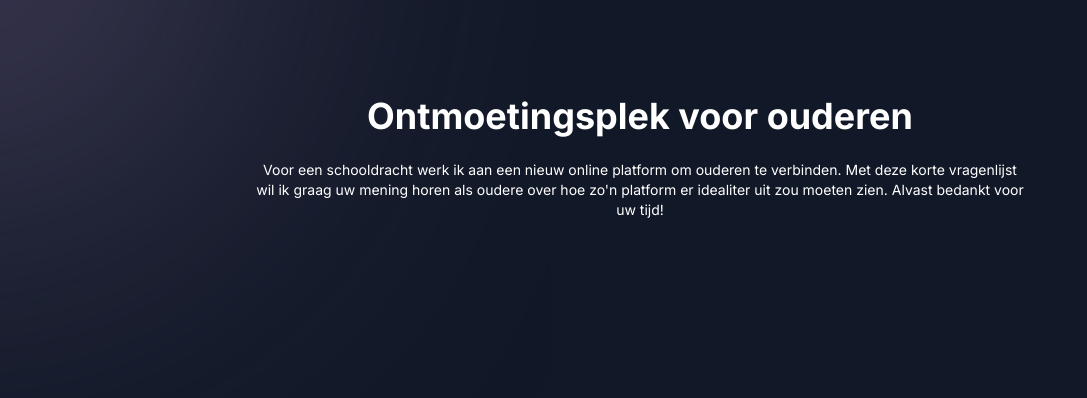
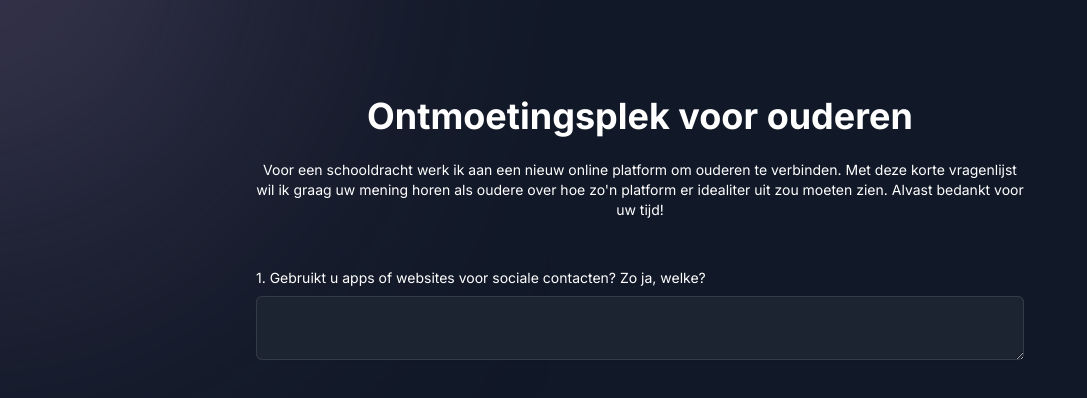
Before and after one commit to youri-pols/ontmoetingsplek-voor-ouderen-survey, a Next.js app: page / in a window 1280 px wide. Shown: the top 398 px of the page, without its empty margins (0-1087 px from the left). Built offline with nearby package versions, Linux system fonts and the light colour scheme.

Commit message:
Adding field

```diff
--- /dev/null
+++ b/pages/components/fields.tsx
@@ -0,0 +1,8 @@
+export function TextField({ label, name }: { label: string; name: string }) {
+    return (
+        <div className="field">
+            <label className="text-sm pb-2 block">{label}</label>
+            <textarea name={name} id={name} className="block w-full bg-blue-new rounded-md border-0 text-white-800 px-2.5 py-2 shadow-sm ring-1 ring-inset ring-blue-border placeholder:text-gray-400 focus:ring-2 focus:ring-inset focus:ring-indigo-600 focus-visible:outline-none sm:text-sm sm:leading-6" required />
+        </div>
+    );
+}
--- a/pages/index.tsx
+++ b/pages/index.tsx
@@ -1,5 +1,6 @@
 import Image from "next/image";
 import { Inter } from "next/font/google";
+import { TextField } from "./components/fields";
 
 const inter = Inter({ subsets: ["latin"] });
 
@@ -9,6 +10,9 @@ export default function Home() {
             <div className="z-10 lg:max-w-3xl flex flex-col gap-6 text-center">
                 <h1 className="text-2xl lg:text-4xl font-bold">Ontmoetingsplek voor ouderen</h1>
                 <p className="text-sm lg:text-md">Voor een schooldracht werk ik aan een nieuw online platform om ouderen te verbinden. Met deze korte vragenlijst wil ik graag uw mening horen als oudere over hoe zo'n platform er idealiter uit zou moeten zien. Alvast bedankt voor uw tijd!</p>
+                <form className="mt-6 flex flex-col text-left gap-6">
+                    <TextField name="social-contact" label={"1. Gebruikt u apps of websites voor sociale contacten? Zo ja, welke?"} />
+                </form>
             </div>
         </main>
     );
```
